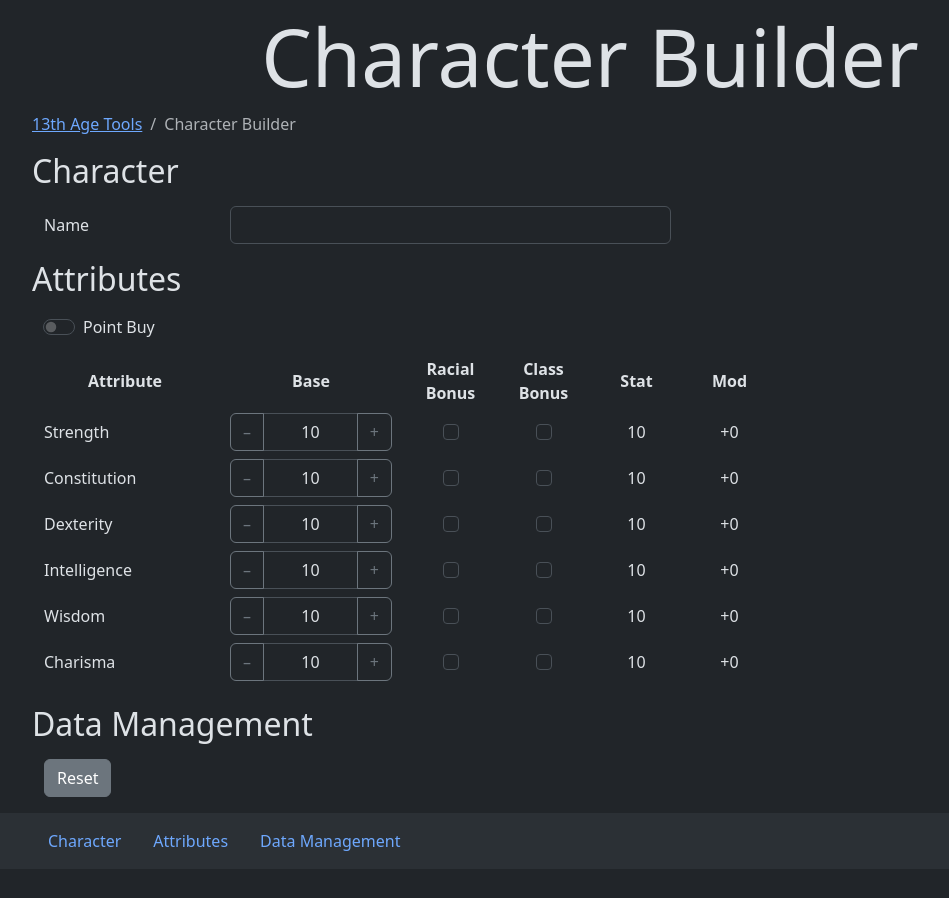
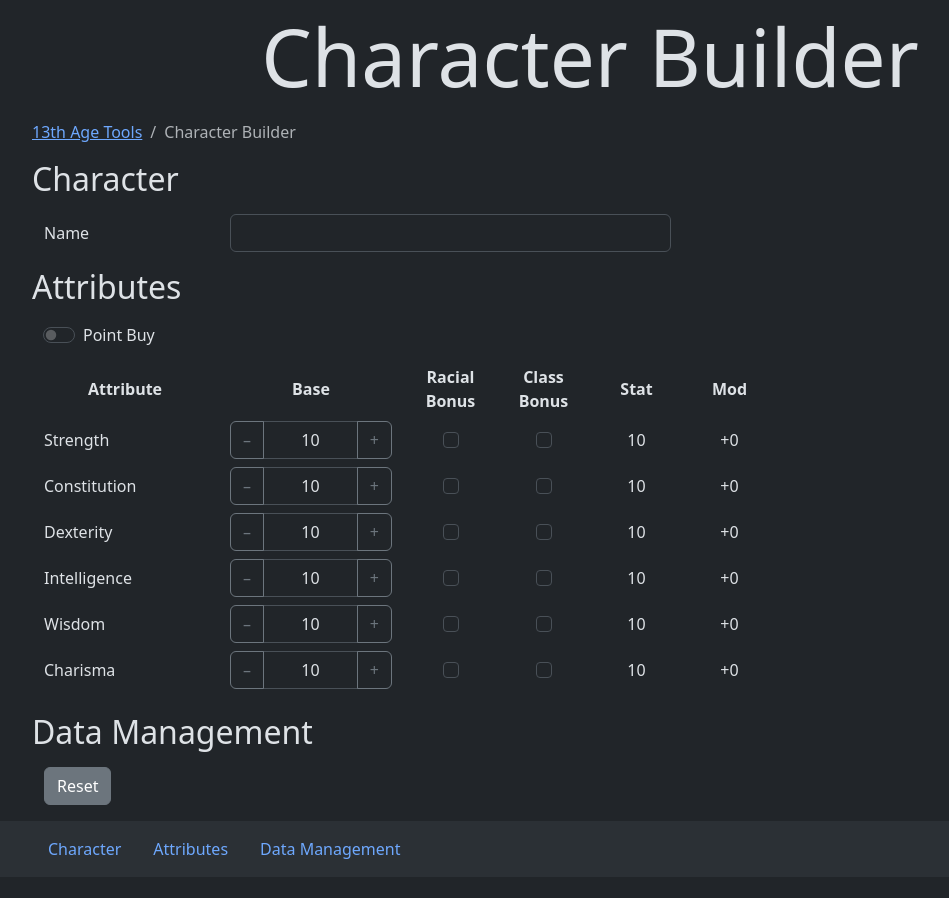
Before and after one commit to 13th-Age/Character-Builder, a Jekyll site: the page built from index.html, in a window 1280 px wide. Shown: the whole page, without its empty margins (50-999 px from the left). Built offline with Jekyll 4.4.1, drawn with Linux system fonts in a browser that asks for light colours.

Commit message:
Page Title: Add breadcrumb top margin

```diff
--- a/_includes/page_title.html
+++ b/_includes/page_title.html
@@ -1,7 +1,7 @@
 <section id="title">
 <div class="container mt-2">
 	<h1 class="display-1 text-center">{{ site.title }}</h1>
-	<nav>
+	<nav class="mt-3">
 		<ol class="breadcrumb">
 			<li class="breadcrumb-item"><a href="/">13th Age Tools</a></li>
 			<li class="breadcrumb-item active">{{ site.title }}</li>
```
